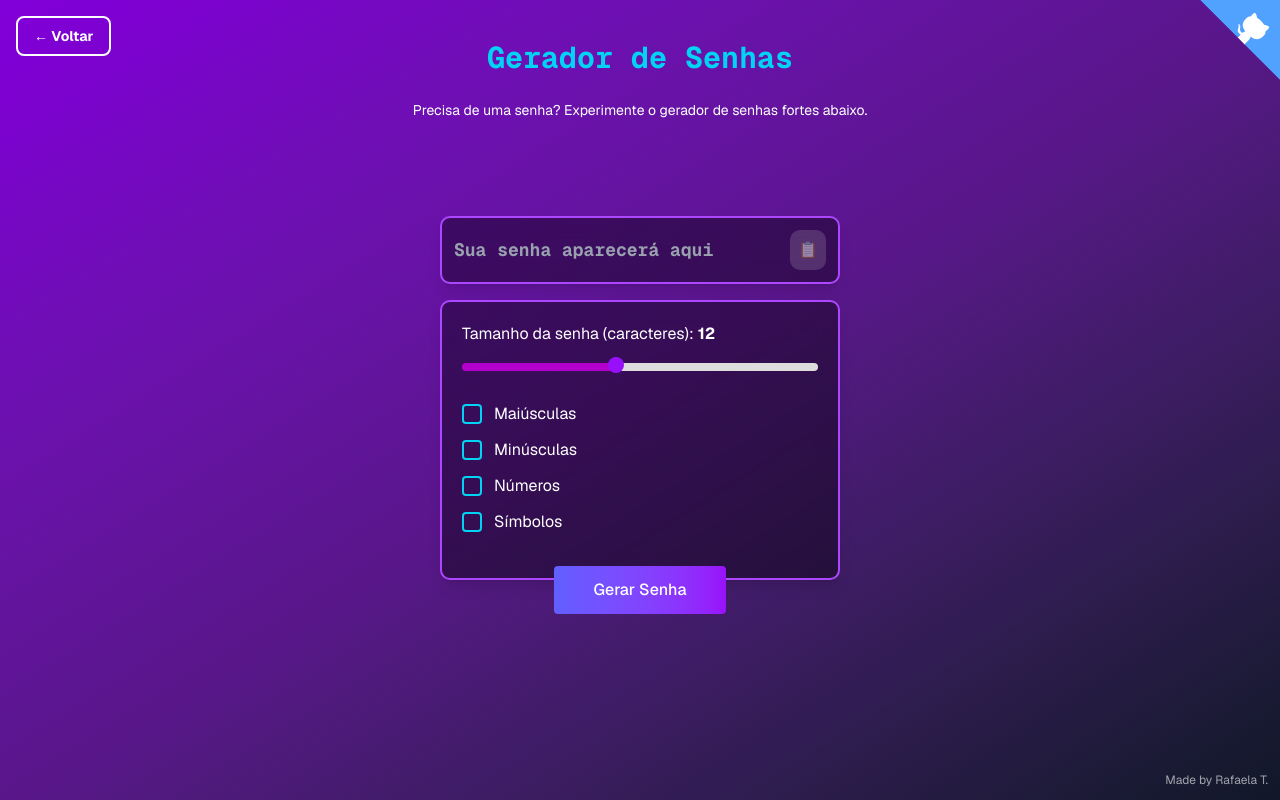
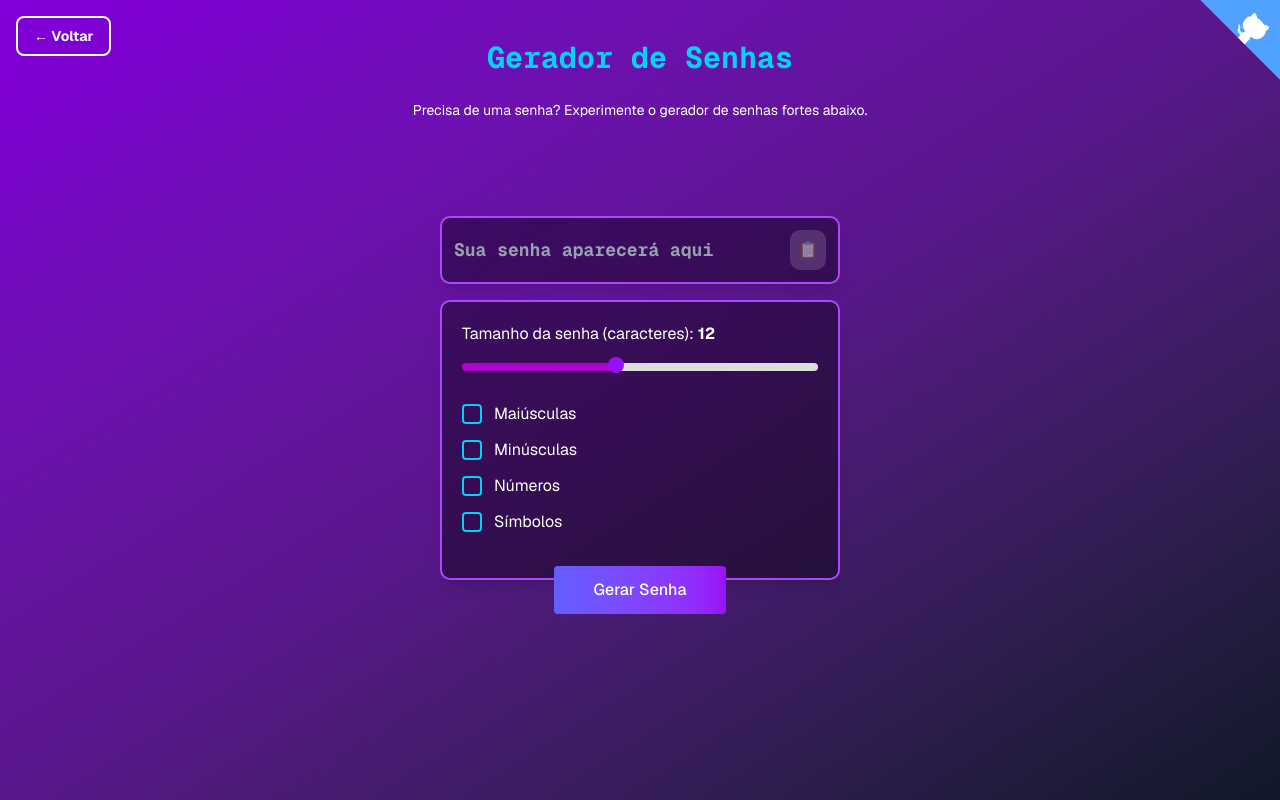
Before and after one commit to rafaelasv/landing-page, a Next.js app: page /senhas in a window 1280 px wide. Built offline with nearby package versions, Linux system fonts and the light colour scheme.

Commit message:
chore: translate all comments to English

```diff
--- a/app/geradorqr/page.tsx
+++ b/app/geradorqr/page.tsx
@@ -11,7 +11,7 @@ export default function GeradorQRPage() {
 
   useEffect(() => {
     if (qrRef.current) {
-      qrRef.current.innerHTML = ""; // Limpa o container antes de adicionar
+      qrRef.current.innerHTML = ""; // Clear the container before adding a new QR code
     }
     const qr = new QRCodeStyling({
       width: 200,
@@ -33,7 +33,8 @@ export default function GeradorQRPage() {
   return (
     <div className="min-h-screen flex flex-col items-center justify-center bg-[#003845]">
       <div className="grid grid-cols-1 md:grid-cols-[1.3fr_1fr] gap-10 items-center max-w-[1100px] w-full border-4 border-[#9fffcb] rounded-[300px] bg-[#003845] p-10 mt-16">
-        {/* Lado esquerdo */}
+
+        {/* Left side */}
         <div className="flex flex-col items-center justify-center text-center min-h-[300px]">
           <h1
             className="font-bold text-[45px] text-[#9fffcb] mt-5 mb-8"
@@ -61,7 +62,8 @@ export default function GeradorQRPage() {
             Gerar QR Code
           </Button>
         </div>
-        {/* Lado direito */}
+
+        {/* Right side */}
         <div className="flex flex-col items-center justify-center bg-[#9fffcb] rounded-[200px] p-8 gap-6 min-h-[300px]">
           <div ref={qrRef}></div>
           <Button
--- a/app/relogio/page.tsx
+++ b/app/relogio/page.tsx
@@ -30,13 +30,13 @@ export default function RelogioPage() {
     return () => clearInterval(timer);
   }, []);
 
-  // Calcula hora com fuso
+  // Calculate time with timezone
   const utcHours = now.getUTCHours();
   const hours = (utcHours + timezone + 24) % 24;
   const minutes = now.getUTCMinutes();
   const seconds = now.getUTCSeconds();
 
-  // Formata para 2 dígitos
+  // Format to 2 digits
   const pad = (n: number) => n.toString().padStart(2, "0");
 
   let displayHours = hours;
@@ -83,7 +83,7 @@ export default function RelogioPage() {
         <Link href="/">← Voltar</Link>
       </Button>
 
-      {/* Botões de formato e fuso horário fixos na parte inferior */}
+      {/* Fixed format and timezone buttons at the bottom */}
       <div className="fixed bottom-4 left-0 w-full flex flex-col md:flex-row gap-6 items-center justify-center z-10">
         <div className="flex items-center gap-2">
           <label htmlFor="format-select" className="text-white font-bold text-xs">Formato:</label>
--- a/app/senhas/page.tsx
+++ b/app/senhas/page.tsx
@@ -184,10 +184,6 @@ export default function SenhasPage() {
         </svg>
       </Link>
 
-      {/* Made by */}
-      <div className="fixed bottom-3 right-3 text-xs text-white/60 hover:text-white/100 transition-opacity duration-300">
-        Made by Rafaela T.
-      </div>
 
       {/* Back to Home Button */}
       <Button
```
